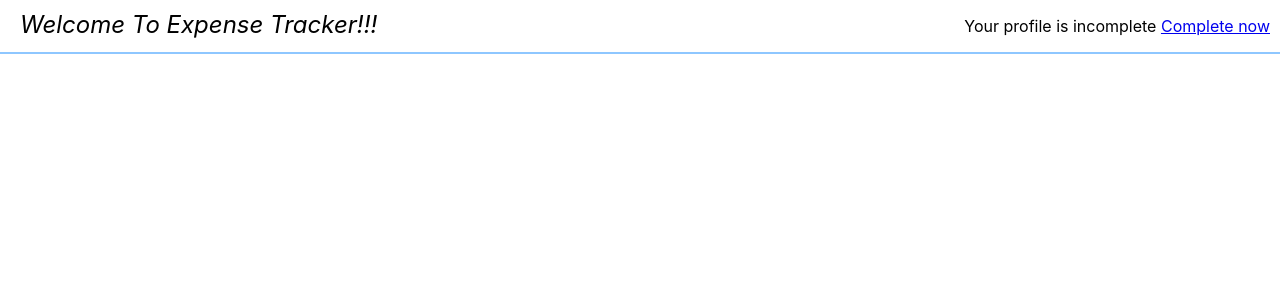
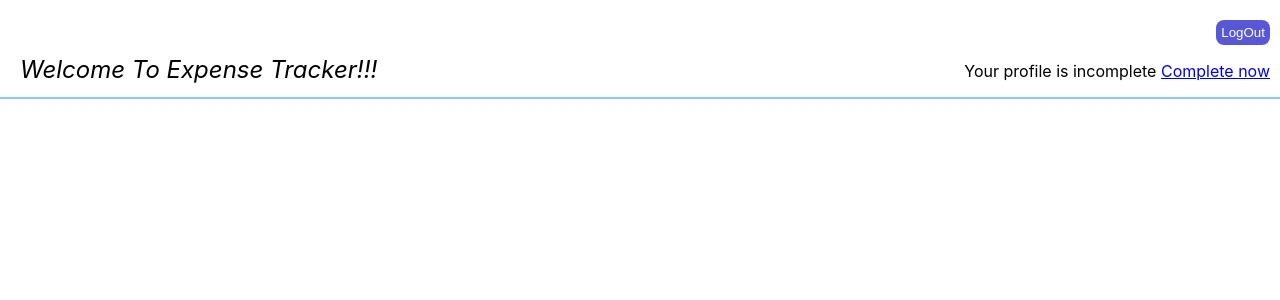
Before and after one commit to VS1405/Expense-Tracke-app, a React (Create React App) app: page /Welcome in a window 1280 px wide. Shown: the top 300 px of the page. Built offline with nearby package versions, Linux system fonts and the light colour scheme.

Commit message:
log out added

```diff
--- a/src/Comp/Page/LogIn/LogIn.js
+++ b/src/Comp/Page/LogIn/LogIn.js
@@ -23,6 +23,10 @@ const LogIn = () => {
       .then((userCredential) => {
         // Signed in
         const user = userCredential.user;
+        console.log(user);
+        // console.log(user.providerId)   // it show firebase
+        // console.log(user.reloadUserInfo.localId + 'current user')
+        localStorage.setItem(user.reloadUserInfo.localId , user.reloadUserInfo.email)
         if(user.emailVerified){
           setMessage('Login Successful')
         }
@@ -69,6 +73,7 @@ const LogIn = () => {
       <div className={classes.actions}>
         <button className={classes.button}>Login</button>
       </div>
+
       <div className={classes.createAcc}>
         <p>Don't have an account</p>
         <p>
--- a/src/Comp/UserDetails.js/UserDetail.js
+++ b/src/Comp/UserDetails.js/UserDetail.js
@@ -1,11 +1,27 @@
 import React, {Fragment, useEffect} from 'react'
 import Welcome from '../Welcome/Welcome'
+import { useNavigate } from 'react-router-dom'
+
+import classes from './UserDetails.module.css'
 
 const UserDetail = () => {
+  const navigate = useNavigate()
+
+  const logOutHandler =()=>{
+    navigate('/LogIn')
+  }
 
   return (
     <Fragment>
+      <section className={classes.logOut}>
+        <button onClick={logOutHandler}>LogOut</button>
+
+      </section>
+      <section>
       <Welcome header='Welcome To Expense Tracker!!!' para='Your profile is incomplete' />
+
+      </section>
+
     </Fragment>
   )
 }
--- /dev/null
+++ b/src/Comp/UserDetails.js/UserDetails.module.css
@@ -0,0 +1,17 @@
+.logOut{
+    display: flex;
+    justify-content: flex-end;
+    margin-top: 20px;
+    margin-right: 10px
+}
+.logOut button{
+    padding: 5px;
+    border: transparent;
+    color: white;
+    border-radius: 8px;
+    background-color: rgb(88, 88, 214);
+}
+.logOut button:hover{
+    border: none;
+    background-color: rgb(46, 46, 212);
+}
```
Also changed, not shown: src/Comp/Page/ForgetPassword/ForgetPassword.js (added, +37 -0 lines).
